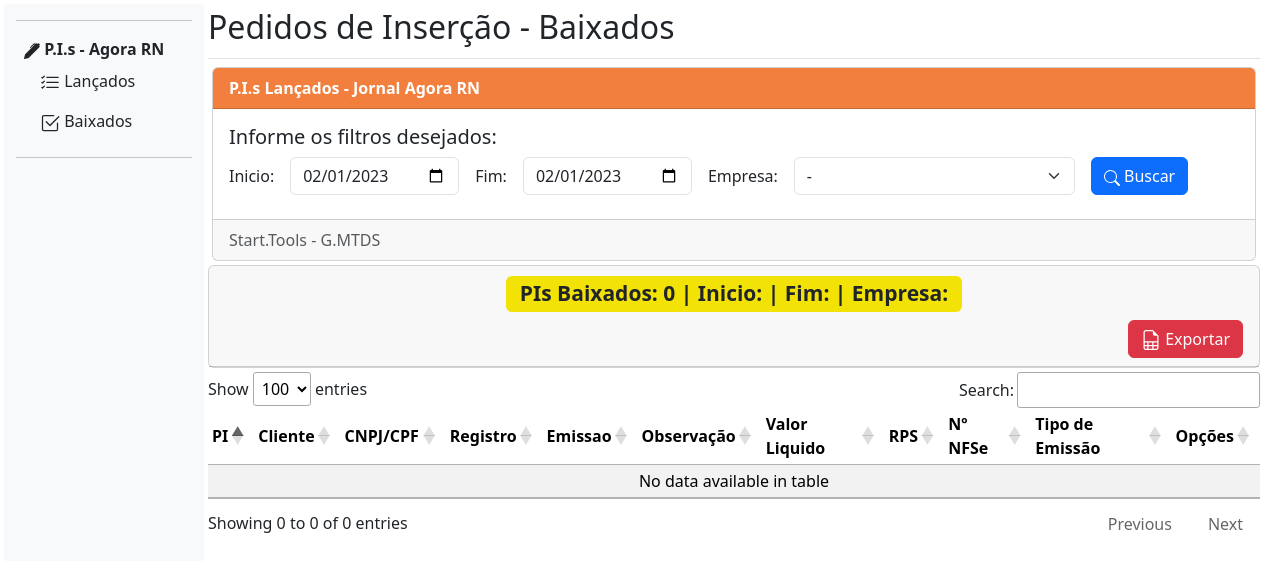
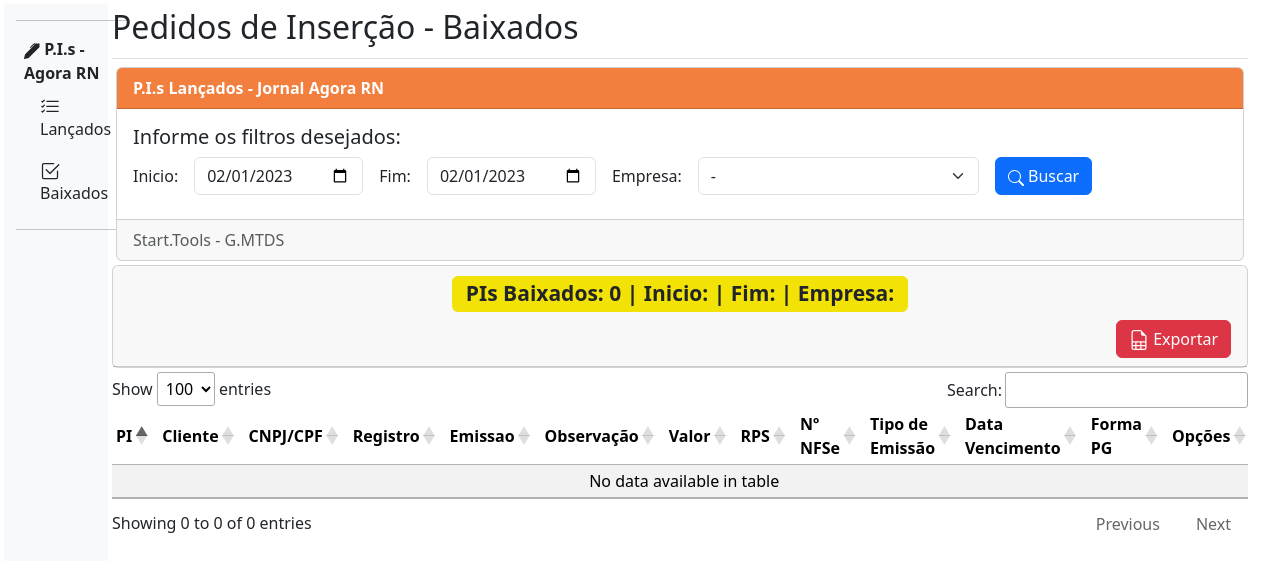
Before and after one commit to renannunesz/starttools, a CodeIgniter 4 app: the page made by app/Views/home.php in a window 1280 px wide. Shown: the part 52-624 px from the top of the page. Run offline with PHP 8.4 and a stand-in for CodeIgniter, Linux system fonts and the light colour scheme; the template is opened without the code that fills it, so the values that code supplies are empty; some libraries are stand-ins or nearby versions.

Commit message:
add dt venc e tp pag

```diff
--- a/app/Views/home.php
+++ b/app/Views/home.php
@@ -39,15 +39,16 @@
     </nav>
 
     <div class="container-fluid ">
-        <div class="row p-1">
 
-            <nav class="col-md-2 d-none d-md-block bg-light sidebar " style="width: 200px;">
+        <div class="row p-1 mw-100">
+
+            <nav class="col-md-1 d-none d-md-block bg-light sidebar ">
 
                 <?php include 'side_menu.php'; ?>
 
             </nav>
 
-            <main role="main" class="col-md-9 ml-sm-auto col-lg-10 pt-1 px-1">
+            <main role="main" class="col-md-9 ml-sm-auto col-lg-11 pt-1 px-1">
 
                 <div class="d-flex justify-content-between flex-wrap flex-md-nowrap align-items-center pb-1 mb-1 border-bottom">
                     <h1 class="h2">Pedidos de Inserção - <?php echo $tipopi == '1' ? "Lançados" : "Baixados"; ?></h1>
@@ -59,7 +60,7 @@
 
                 </div>
 
-                <div id="tbpis" class="pb-1 mb-1">
+                <div id="tbpis" class="pb-1 mb-1" >
 
                     <?php
 
--- a/app/Views/homolog.php
+++ b/app/Views/homolog.php
@@ -137,7 +137,7 @@
 </html>
 
     <!-- Data -->
-    <script type="text/javascript" src='data.js'></script>
+    <script type="text/javascript" src='<?php echo json_encode($dados_pi); ?>'></script>
 
     <!-- JS Code -->
     <script type="text/javascript">
--- a/app/Views/table_baixados.php
+++ b/app/Views/table_baixados.php
@@ -40,10 +40,12 @@
                     <th scope="col">Registro</th>
                     <th scope="col">Emissao</th>
                     <th scope="col">Observação</th>
-                    <th scope="col">Valor Liquido</th>
+                    <th scope="col">Valor</th>
                     <th scope="col">RPS</th>
                     <th scope="col">Nº NFSe</th>
                     <th scope="col">Tipo de Emissão</th>
+                    <th scope="col">Data Vencimento</th>
+                    <th scope="col">Forma PG</th>
                     <th scope="col" style="width: 6%">Opções</th>
                 </tr>
             </thead>
@@ -62,6 +64,8 @@
                         <td scope="row"><?php echo $pi['id']; ?></td>
                         <td><?php foreach($tbpis as $pibaixado) if ($pibaixado['idpi'] == $pi['id']) : echo $pibaixado['nfpi']; endif;?></td>
                         <td scope="row"><?php echo $pi['emitido_por']; ?></td>
+                        <td scope="row"><?php echo implode("/", array_reverse(explode("-", $pi['data_vencimento']))); ?></td>
+                        <td scope="row"><?php echo $pi['forma_pagamento']; ?></td>
                         <td scope="row">
 
                             <form action="<?php echo base_url('/PI/desfasBaixa').'/'.$pi['id']; ?>" method="POST">
--- a/app/Views/table_pis.php
+++ b/app/Views/table_pis.php
@@ -42,9 +42,11 @@
                     <th scope="col">Registro</th>
                     <th scope="col">Emissão</th>
                     <th scope="col">Observação</th>
-                    <th scope="col">Valor Liquido</th>
+                    <th scope="col">Valor</th>
                     <th scope="col">RPS</th>
                     <th scope="col">Tipo de Emissão</th>
+                    <th scope="col">Data Vencimento</th>
+                    <th scope="col">Forma PG</th>
                     <th scope="col" style="width: 6%">Opções</th>
                 </tr>
             </thead>
@@ -62,6 +64,8 @@
                         <td scope="row"><?php echo $pi['tipo_de_fatura'] == "BRUTO C/ CLIENTE" ? str_replace(".", "", $pi['valor_bruto']) : str_replace(".", "", $pi['valor_liquido']) ; ?></td>
                         <td scope="row"><?php echo $pi['id']; ?></td>
                         <td scope="row"><?php echo $pi['emitido_por']; ?></td>
+                        <td scope="row"><?php echo implode("/", array_reverse(explode("-", $pi['data_vencimento']))); ?></td>
+                        <td scope="row"><?php echo $pi['forma_pagamento']; ?></td>
                         <td scope="row">
 
                             <form action="<?php echo base_url('/PI/gravaStatus'); ?>" method="POST">
```
